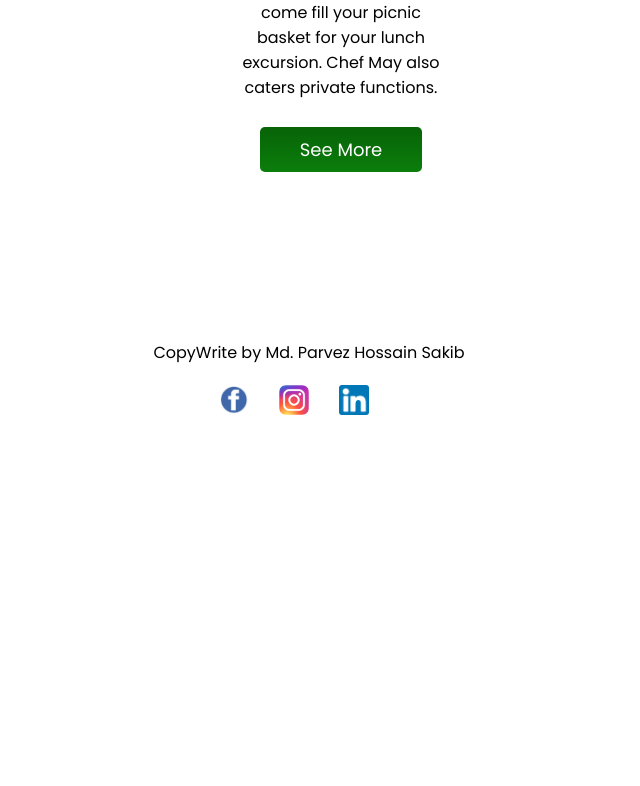
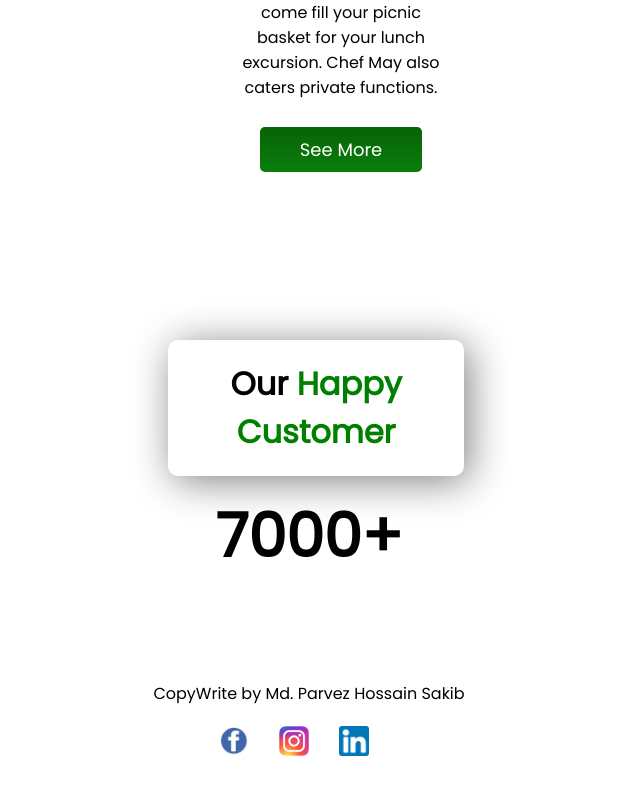
Before and after one commit to Parvez765/restuarent-simple-landing-page, a plain HTML site: page index.html in a window 1280 px wide. Shown: the part 2091-2877 px from the top of the page, without its empty margins (331-971 px from the left). Before the commit the page ends 2536 px from the top, so only its background shows below. Drawn offline with Linux system fonts and the light colour scheme.

Commit message:
customer number added

```diff
--- a/index.html
+++ b/index.html
@@ -65,6 +65,14 @@
         </div>
 
     </section>
+    <section>
+
+    </section>
+    <div>
+        <h1 class="customernumber">Our <span>Happy Customer</span> </h1>
+        <h1 id ="number">7000+</h1>
+    </div>
+
     <footer>
         <p>CopyWrite by Md. Parvez Hossain Sakib</p>
         <div class="flogo">
--- a/style.css
+++ b/style.css
@@ -140,3 +140,24 @@ footer p{
     display: flex;
     justify-content: center;
 }
+
+.customernumber{
+    box-shadow: 5px 5px 40px gray;
+    padding: 20px;
+    width: 20%;
+    margin-left: 39%;
+    margin-right: 5%;
+    text-align: center;
+    border-radius: 10px;
+    margin-top: 100px;
+}
+#number{
+    margin-top: 15px;
+    font-size: 60px;
+    text-align: center;
+
+}
+.customernumber span{
+    color: green;
+
+}
```
